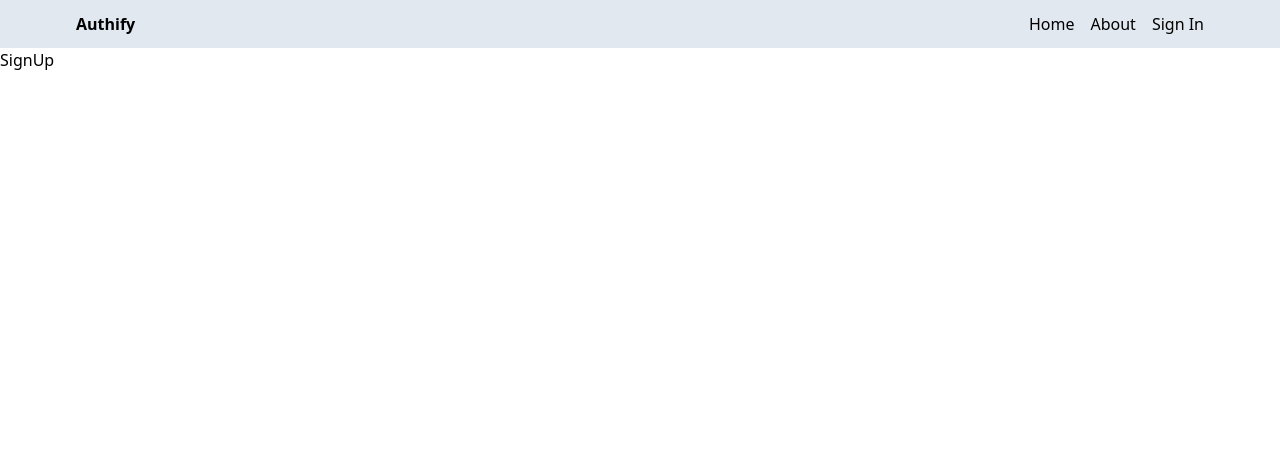
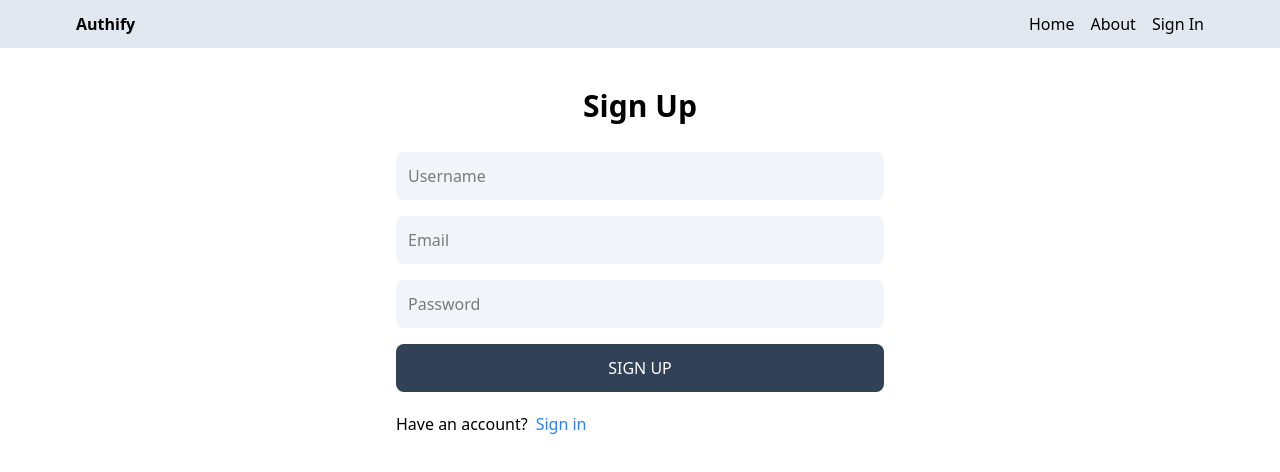
Before and after one commit to rem422/Authify, a React (Vite) app in the folder client/: page /sign-up in a window 1280 px wide. Shown: the top 472 px of the page. Built offline with nearby package versions, Linux system fonts and the light colour scheme.

Commit message:
Complete sign up page UI

```diff
--- a/client/src/pages/SignUp.jsx
+++ b/client/src/pages/SignUp.jsx
@@ -1,8 +1,44 @@
 import React from 'react'
+import{ Link } from 'react-router-dom'
 
 const SignUp = () => {
   return (
-    <div>SignUp</div>
+    <div className='p-3 max-w-lg mx-auto'>
+      <h1 className='text-3xl text-center font-semibold my-7'>Sign Up</h1>
+      <form className='flex flex-col gap-4'>
+        <input
+        type="text"
+        placeholder='Username'
+        id='username'
+        className='bg-slate-100 p-3 rounded-lg focus:outline-none'
+        />
+        <input
+        type="email"
+        placeholder='Email'
+        id='email'
+        className='bg-slate-100 p-3 rounded-lg focus:outline-none'
+        />
+        <input
+        type="password"
+        placeholder='Password'
+        id='password'
+        className='bg-slate-100 p-3 rounded-lg focus:outline-none'
+        />
+        <button
+          className='bg-slate-700 text-white p-3 rounded-lg uppercase hover:opacity-95 duration-300 disabled:opacity-80'>
+          Sign Up
+        </button>
+      </form>
+      <div className='flex gap-2 mt-5'>
+        <p>Have an account? </p>
+          <Link
+            to='/signin'
+            className='text-blue-500'
+            >
+              Sign in
+          </Link>
+      </div>
+    </div>
   )
 }
 
```
